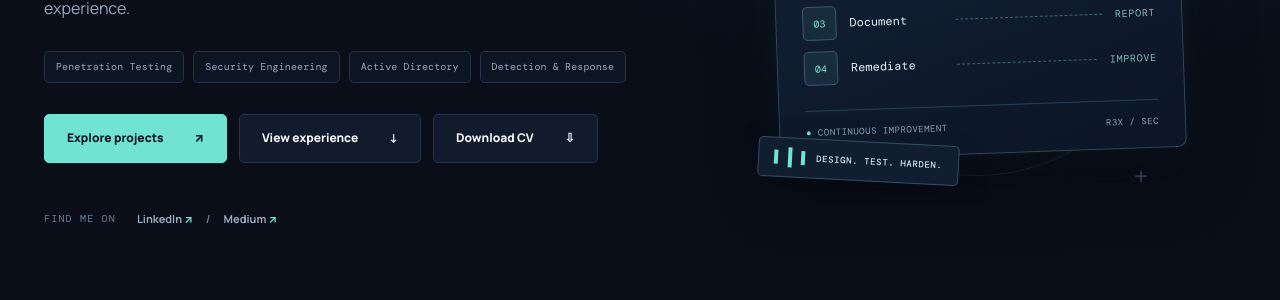
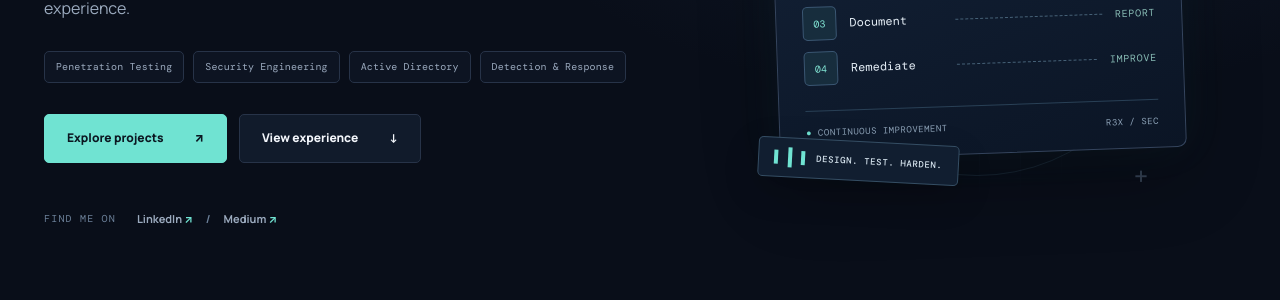
Before and after one commit to theR3XSec/rohan-portfolio, a plain HTML site: page index.html in a window 1280 px wide. Shown: the part 485-785 px from the top of the page. Drawn offline with nearby package versions, Linux system fonts and the light colour scheme.

Commit message:
Add files via upload

```diff
--- a/index.html
+++ b/index.html
@@ -71,7 +71,6 @@
             <div class="hero-buttons">
               <a class="button button-primary" href="#projects">Explore projects <span aria-hidden="true">↗</span></a>
               <a class="button button-secondary" href="#experience">View experience <span aria-hidden="true">↓</span></a>
-              <a class="button button-secondary" href="Rohan_Kardile_CV.pdf" download>Download CV <span aria-hidden="true">⇩</span></a>
             </div>
             <div class="hero-social">
               <span>FIND ME ON</span>
@@ -260,7 +259,7 @@
             <div class="section-kicker"><span>06</span> / CONTACT</div>
             <h2 id="contact-title">Let's make systems <em>more secure.</em></h2>
             <p>Interested in discussing penetration testing, security engineering, or infrastructure security? I’d like to hear from you.</p>
-            <div class="contact-actions"><a class="button button-primary" href="mailto:ronkardile123@gmail.com?subject=Portfolio%20enquiry">Get in touch <span aria-hidden="true">↗</span></a><a class="button button-secondary" href="Rohan_Kardile_CV.pdf" download>Download CV <span aria-hidden="true">⇩</span></a><button class="copy-button" id="copy-email" type="button" aria-label="Copy email address"><span aria-hidden="true">⧉</span> <span id="copy-label">Copy email</span></button></div>
+            <div class="contact-actions"><a class="button button-primary" href="mailto:ronkardile123@gmail.com?subject=Portfolio%20enquiry">Get in touch <span aria-hidden="true">↗</span></a><button class="copy-button" id="copy-email" type="button" aria-label="Copy email address"><span aria-hidden="true">⧉</span> <span id="copy-label">Copy email</span></button></div>
             <div class="contact-bottom"><a href="https://www.linkedin.com/in/therexsec/" target="_blank" rel="noopener noreferrer">LINKEDIN ↗</a><a href="https://therexsec.medium.com/" target="_blank" rel="noopener noreferrer">MEDIUM ↗</a><span>ROHAN KARDILE / SECURITY &amp; SYSTEMS</span></div>
           </div>
         </div>
```
